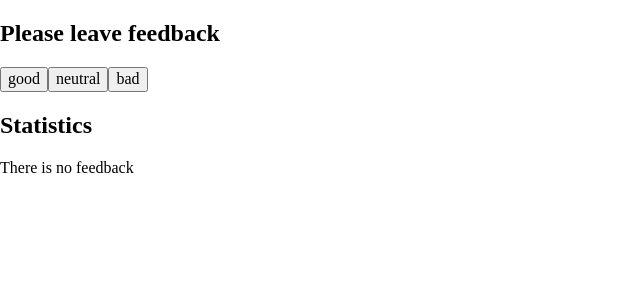
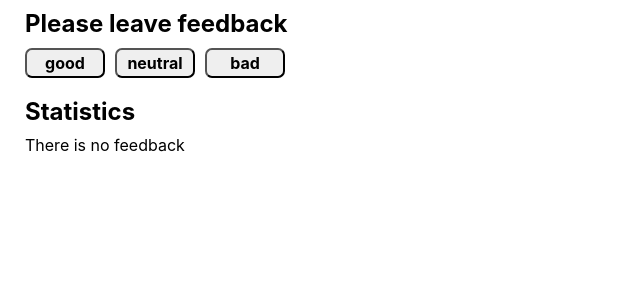
Before and after one commit to Serhii-P79/goit-react-hw-02-feedback, a React (Create React App) app: page / in a window 1280 px wide. Shown: the top 300 px of the page, without its empty margins (0-640 px from the left). Built offline with nearby package versions, Linux system fonts and the light colour scheme.

Commit message:
/refactoring

```diff
--- a/src/components/App/App.jsx
+++ b/src/components/App/App.jsx
@@ -1,4 +1,5 @@
 import React, { Component } from 'react';
+import { GlobalStyle } from './GLobalStyle';
 import { Statistics, FeedbackOptions, Section, Notification } from 'components';
 
 class App extends Component {
@@ -8,26 +9,12 @@ class App extends Component {
     bad: 0,
   };
 
-  goodIncrement = () => {
+  feedbackIncrement = e => {
+    // console.log(e.target);
+    const name = e.target.name;
     this.setState(prevState => {
       return {
-        good: prevState.good + 1,
-      };
-    });
-  };
-
-  neutralIncrement = () => {
-    this.setState(prevState => {
-      return {
-        neutral: prevState.neutral + 1,
-      };
-    });
-  };
-
-  badIncrement = () => {
-    this.setState(prevState => {
-      return {
-        bad: prevState.bad + 1,
+        [name]: prevState[name] + 1,
       };
     });
   };
@@ -35,7 +22,9 @@ class App extends Component {
   countPositiveFeedbackPercentage = () => {
     return Math.round(
       (this.state.good * 100) /
-        (this.state.good + this.state.neutral + this.state.bad),
+        (this.state.good + this.state.neutral + this.state.bad === 0
+          ? 1
+          : this.state.good + this.state.neutral + this.state.bad),
     );
   };
 
@@ -46,14 +35,12 @@ class App extends Component {
   render() {
     return (
       <>
+        <GlobalStyle />
+
         <Section title={'Please leave feedback'}>
           <FeedbackOptions
-            options={true}
-            onLeaveFeedback={{
-              good: this.goodIncrement,
-              neutral: this.neutralIncrement,
-              bad: this.badIncrement,
-            }}
+            options={['good', 'neutral', 'bad']}
+            onLeaveFeedback={this.feedbackIncrement}
           />
         </Section>
 
--- /dev/null
+++ b/src/components/App/GLobalStyle.jsx
@@ -0,0 +1,28 @@
+import { createGlobalStyle } from 'styled-components';
+
+export const GlobalStyle = createGlobalStyle`
+    html{
+        scroll-behavior: smooth;
+    }
+
+    body{
+        font-family: Montserrat, -apple-system, BlinkMacSystemFont, 'Segoe UI', Roboto, Oxygen, Ubuntu, Cantarell, 'Open Sans', 'Helvetica Neue', sans-serif;
+        background-color: #fff;
+        color: #010101;
+    }
+
+    ul {
+        padding: 0;
+        margin: 0;
+        list-style: none;
+    }
+
+    img{
+        display: block;
+        max-width: 100%;
+    }
+
+    h1,h2,h3,h4,h5,h6,p{
+        margin: 0;
+    }
+`;
--- a/src/components/FeedbackOptions/FeedbackOptions.jsx
+++ b/src/components/FeedbackOptions/FeedbackOptions.jsx
@@ -1,18 +1,22 @@
 import React from 'react';
+import { Css } from './FeedbackOptions.styled';
 
 function FeedbackOptions({ options, onLeaveFeedback }) {
   return (
-    <div>
-      <button type="button" onClick={onLeaveFeedback.good}>
-        good
-      </button>
-      <button type="button" onClick={onLeaveFeedback.neutral}>
-        neutral
-      </button>
-      <button type="button" onClick={onLeaveFeedback.bad}>
-        bad
-      </button>
-    </div>
+    <Css.ButtonOption>
+      {options.map(element => {
+        return (
+          <Css.Button
+            key={element}
+            type="button"
+            name={element}
+            onClick={onLeaveFeedback}
+          >
+            {element}
+          </Css.Button>
+        );
+      })}
+    </Css.ButtonOption>
   );
 }
 
--- /dev/null
+++ b/src/components/FeedbackOptions/FeedbackOptions.styled.jsx
@@ -0,0 +1,23 @@
+import styled from 'styled-components';
+
+export const Css = {
+  ButtonOption: styled.div`
+    display: flex;
+    justify-content: start;
+
+    > :not(:last-child) {
+      margin-right: 10px;
+    }
+  `,
+
+  Button: styled.button`
+    padding: 4px 8px;
+    border-radius: 7px;
+    min-width: 80px;
+    cursor: pointer;
+    font-weight: 700;
+    :hover {
+      background-color: ${({ theme }) => theme.color.buttonHover};
+    }
+  `,
+};
--- a/src/components/Section/Section.jsx
+++ b/src/components/Section/Section.jsx
@@ -1,11 +1,12 @@
 import React from 'react';
+import { Css } from './Section.styled';
 
 function Section({ title, children }) {
   return (
-    <>
+    <Css.Section>
       <h2>{title}</h2>
       {children}
-    </>
+    </Css.Section>
   );
 }
 
--- /dev/null
+++ b/src/components/Section/Section.styled.jsx
@@ -0,0 +1,11 @@
+import styled from 'styled-components';
+
+export const Css = {
+  Section: styled.section`
+    padding: 10px 25px;
+
+    & > :not(:first-child) {
+      margin-top: 10px;
+    }
+  `,
+};
--- /dev/null
+++ b/src/constant/Theme.jsx
@@ -0,0 +1,5 @@
+export const theme = {
+  color: {
+    buttonHover: '#b7ffb4',
+  },
+};
--- /dev/null
+++ b/src/constant/index.js
@@ -0,0 +1 @@
+export * from 'constant/Theme';
--- a/src/index.js
+++ b/src/index.js
@@ -1,7 +1,9 @@
 import 'normalize.css';
 import React from 'react';
 import ReactDOM from 'react-dom';
+import { ThemeProvider } from 'styled-components';
 import { App } from 'components';
+import { theme } from 'constant';
 
 //============================================================
 
@@ -11,7 +13,9 @@ import { App } from 'components';
 
 ReactDOM.render(
   <React.StrictMode>
-    <App />
+    <ThemeProvider theme={theme}>
+      <App />
+    </ThemeProvider>
   </React.StrictMode>,
   document.getElementById('root'),
 );
```
